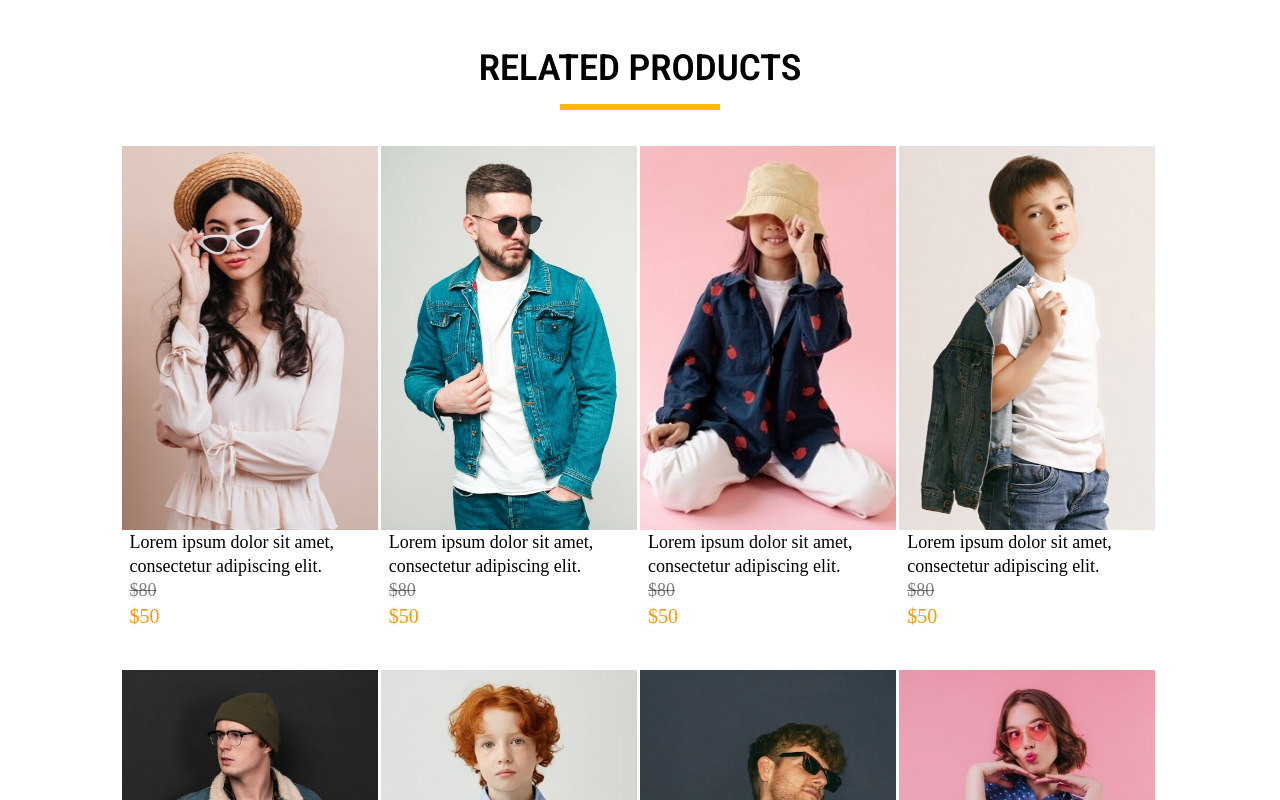
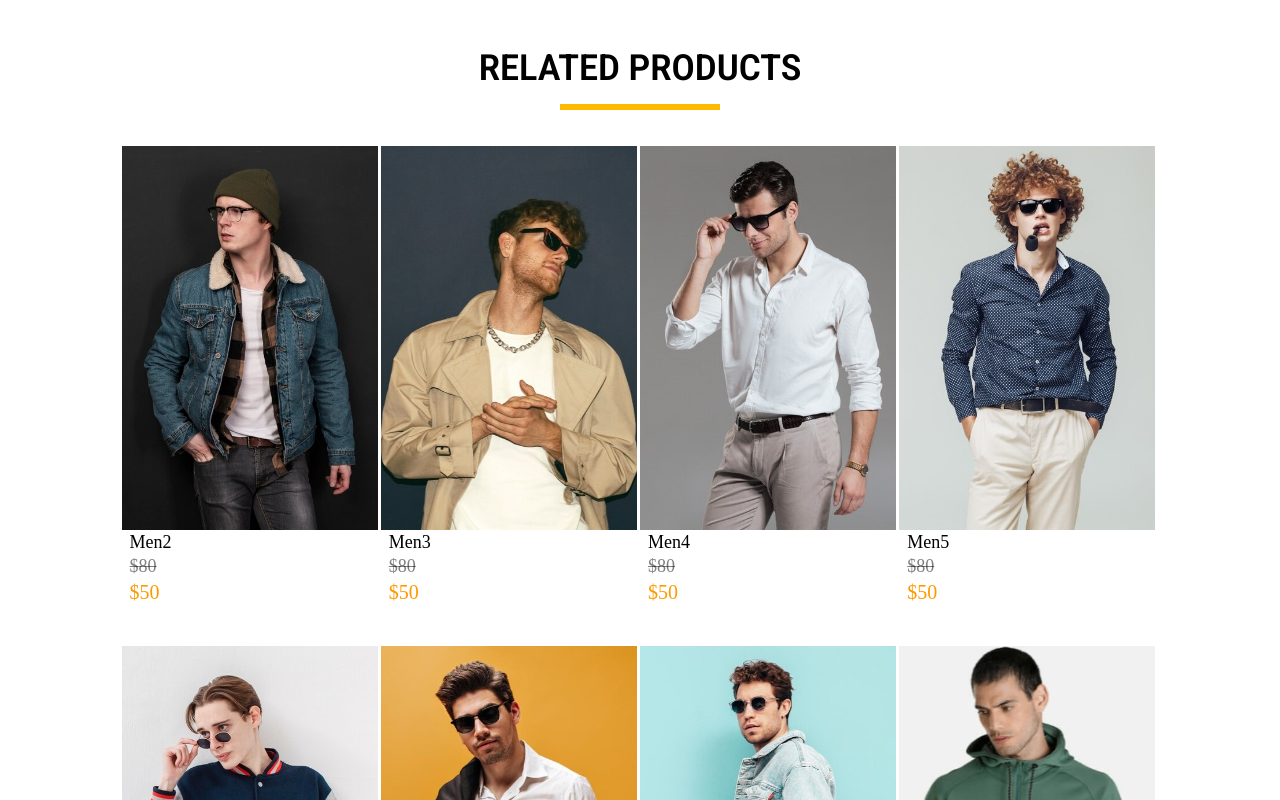
Before and after one commit to riyudev/E-Commerce-Website, a React (Vite) app: page /product/1 in a window 1280 px wide. Shown: the part 1080-1880 px from the top of the page. Built offline with nearby package versions, Linux system fonts and the light colour scheme; a web font is replaced by a local one.

Commit message:
modified the related products

```diff
--- a/src/components/RelatedProducts.jsx
+++ b/src/components/RelatedProducts.jsx
@@ -1,16 +1,25 @@
-import React from "react";
+import React, { useContext } from "react";
 import Item from "./Items";
-import newCollectionsData from "../assets/NewCollectionsData.js";
+import { ShopContext } from "../context/ShopContext";
 
-function RelatedProducts() {
+function RelatedProducts({ category, productId }) {
+  const { allProduct } = useContext(ShopContext);
+
+  // Filter products by the same category (case-insensitive) and exclude the current product
+  const relatedProducts = allProduct
+    .filter(product =>
+      product.category === category.charAt(0).toUpperCase() + category.slice(1) &&
+      product.id !== Number(productId)
+    )
+    .slice(0, 8); // Show only 8 related products
+
   return (
     <div className="flex items-center justify-center pt-20">
       <div className="w-[90%] place-items-center space-y-4">
         <h3>RELATED PRODUCTS</h3>
         <hr className="w-40 border-[3px] border-amber-400" />
         <div className="grid grid-cols-4 space-y-5 space-x-6">
-          {newCollectionsData.map((item, i) => {
-            return (
+          {relatedProducts.map((item, i) => (
             <Item
               key={i}
               id={item.id}
@@ -19,8 +28,7 @@ function RelatedProducts() {
               newPrice={item.newPrice}
               oldPrice={item.oldPrice}
             />
-            );
-          })}
+          ))}
         </div>
       </div>
     </div>
--- a/src/pages/Product.jsx
+++ b/src/pages/Product.jsx
@@ -16,7 +16,7 @@ function Product() {
       <Breadcrumbs product={product} />
       <ProductDisplay product={product} />
       <Descriptionbox />
-      <RelatedProducts />
+      <RelatedProducts category={product.category} productId={productId} />
     </div>
   );
 }
```
Lines whose indentation alone changed are shown as unchanged.
